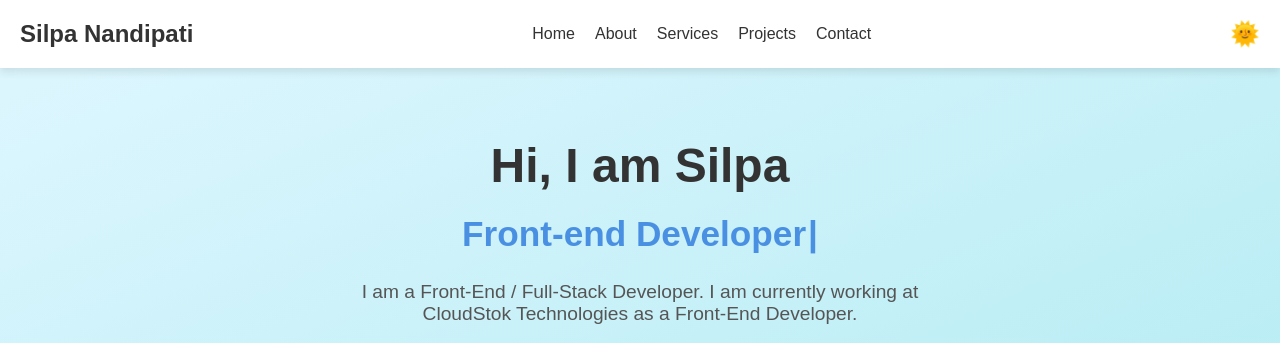
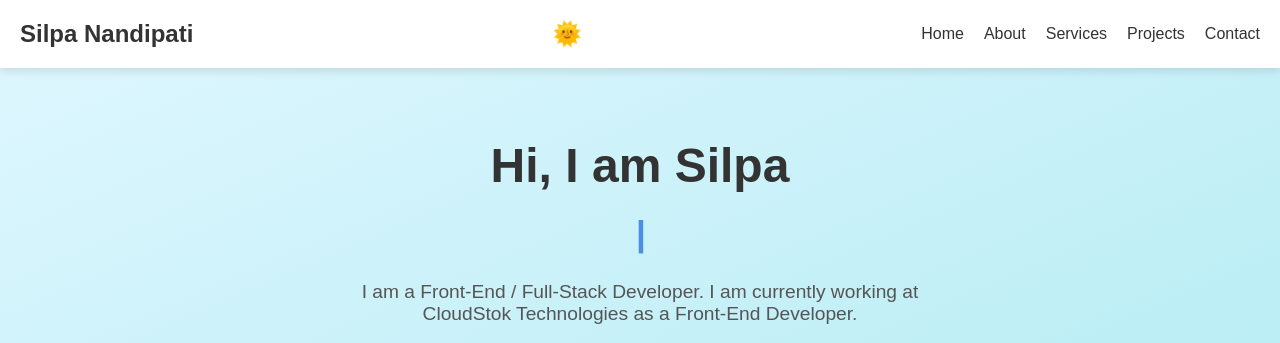
Before and after one commit to silpa83/silpa83.github.io, a plain HTML site: page index.html in a window 1280 px wide. Shown: the top 343 px of the page. Drawn offline with Linux system fonts and the light colour scheme.

Commit message:
Update index.html

```diff
--- a/index.html
+++ b/index.html
@@ -10,35 +10,39 @@
     <header>
         <nav class="navbar">
             <h1>Silpa Nandipati</h1>
-            <div class="nav-links" id="nav-links">
-                <a href="#">Home</a>
-                <a href="#">About</a>
-                <a href="#">Services</a>
-                <a href="#">Projects</a>
-                <a href="#">Contact</a>
-            </div>
-            <span id="menu-icon" class="menu-icon">☰</span>
-            <span id="theme-toggle" class="theme-icon">🌞</span>
+            <div class="menu-icon" id="menu-icon">☰</div>
+            <div id="theme-toggle" class="theme-icon">🌞</div>
+            <ul class="nav-links" id="nav-links">
+                <li><a href="#">Home</a></li>
+                <li><a href="#">About</a></li>
+                <li><a href="#">Services</a></li>
+                <li><a href="#">Projects</a></li>
+                <li><a href="#">Contact</a></li>
+            </ul>
         </nav>
     </header>
-
     <main>
         <section class="intro">
             <h2>Hi, I am Silpa</h2>
-            <h3 id="typing-text" class="blinking-text">Front-end Developer</h3>
+            <h3 id="typing-text" class="blinking-text"></h3>
             <p>I am a Front-End / Full-Stack Developer. I am currently working at CloudStok Technologies as a Front-End Developer.</p>
-
             <div class="social-icons">
-                <a href="https://stackoverflow.com/" target="_blank"><img src="https://cdn.simpleicons.org/stackoverflow/f48024" alt="Stack Overflow" /></a>
-                <a href="https://instagram.com/" target="_blank"><img src="https://cdn.simpleicons.org/instagram/e1306c" alt="Instagram" /></a>
-                <a href="https://github.com/" target="_blank"><img src="https://cdn.simpleicons.org/github/333333" alt="GitHub" /></a>
-                <a href="https://linkedin.com/" target="_blank"><img src="https://cdn.simpleicons.org/linkedin/0077b5" alt="LinkedIn" /></a>
+                <a href="https://stackoverflow.com/" target="_blank">
+                    <img src="https://cdn.simpleicons.org/stackoverflow/f48024" alt="Stack Overflow" />
+                </a>
+                <a href="https://instagram.com/" target="_blank">
+                    <img src="https://cdn.simpleicons.org/instagram/e1306c" alt="Instagram" />
+                </a>
+                <a href="https://github.com/" target="_blank">
+                    <img src="https://cdn.simpleicons.org/github/333333" alt="GitHub" />
+                </a>
+                <a href="https://linkedin.com/" target="_blank">
+                    <img src="https://cdn.simpleicons.org/linkedin/0077b5" alt="LinkedIn" />
+                </a>
             </div>
-
             <button class="resume-button">Resume</button>
         </section>
     </main>
-
-    <script src="script.js"></script>
+    <script src="stylescript.js"></script>
 </body>
 </html>
```
